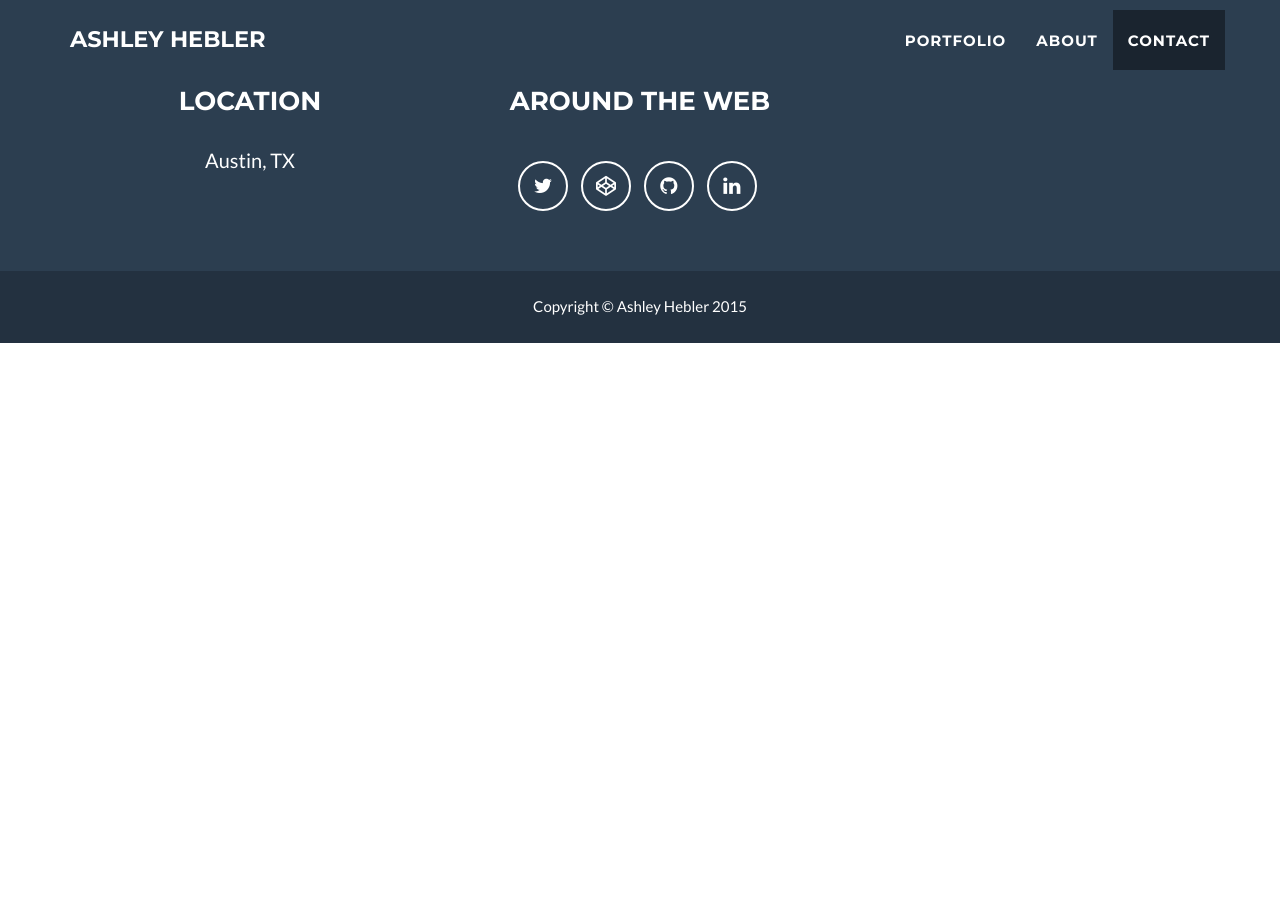
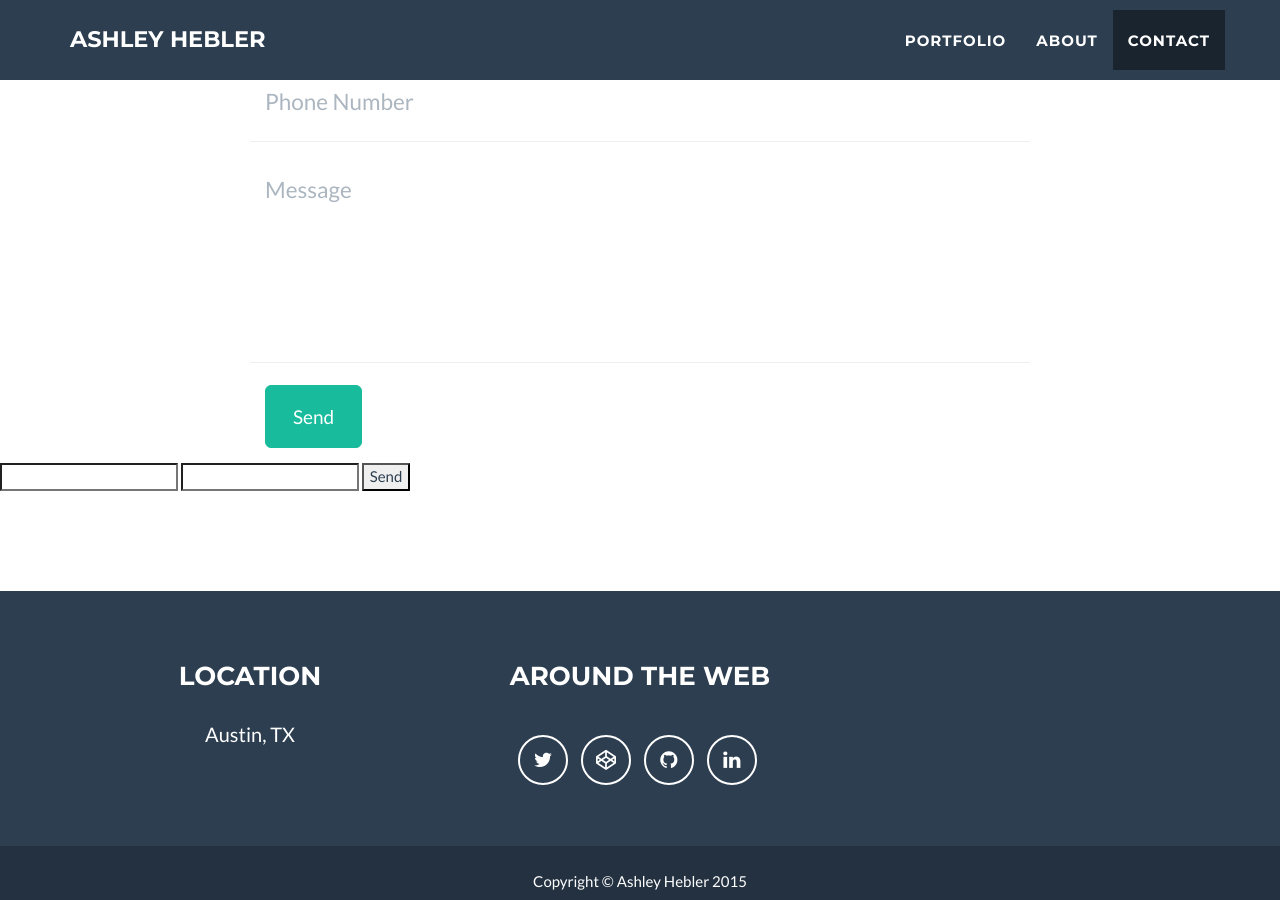
Before and after one commit to ashley-hebler/ashley-hebler.github.io, a Jekyll site: the page built from index.html, in a window 1280 px wide and 900 px high, scrolled down 2277 px. Built offline with Jekyll 4.4.1, drawn with Linux system fonts in a browser that asks for light colours; before the commit the page ends 2620 px from its top, so only the background shows below that.

Commit message:
Revert "form-test"
This reverts commit dbb09e2b0cf8556715bb3e6b0e2e6affecc4825d.

```diff
--- a/_includes/contact.html
+++ b/_includes/contact.html
@@ -11,7 +11,7 @@
                 <div class="col-lg-8 col-lg-offset-2">
                     <!-- To configure the contact form email address, go to mail/contact_me.php and update the email address in the PHP file on line 19. -->
                     <!-- The form should work on most web servers, but if the form is not working you may need to configure your web server differently. -->
-                   <!--  <form action="//formspree.io/ash.heb.dev@gmail.com" name="sentMessage" id="contactForm" novalidate>
+                    <form action="//formspree.io/ash.heb.dev@gmail.com" name="sentMessage" id="contactForm" novalidate>
                         <div class="row control-group">
                             <div class="form-group col-xs-12 floating-label-form-group controls">
                                 <label>Name</label>
@@ -47,14 +47,13 @@
                                 <button type="submit" class="btn btn-success btn-lg" type="submit" value="Send">Send</button>
                             </div>
                         </div>
-                    </form> -->
-                        <form action="//formspree.io/ash.heb.dev@gmail.com">
-                    <input type="text" name="name">
-                    <input type="email" name="_replyto">
-                    <input type="submit" value="Send">
+                    </form>
                 </div>
             </div>
         </div>
-
+        <form action="//formspree.io/ash.heb.dev@gmail.com">
+    <input type="text" name="name">
+    <input type="email" name="_replyto">
+    <input type="submit" value="Send">
 </form>
     </section>
```
Also changed, not shown: 5 other files.
